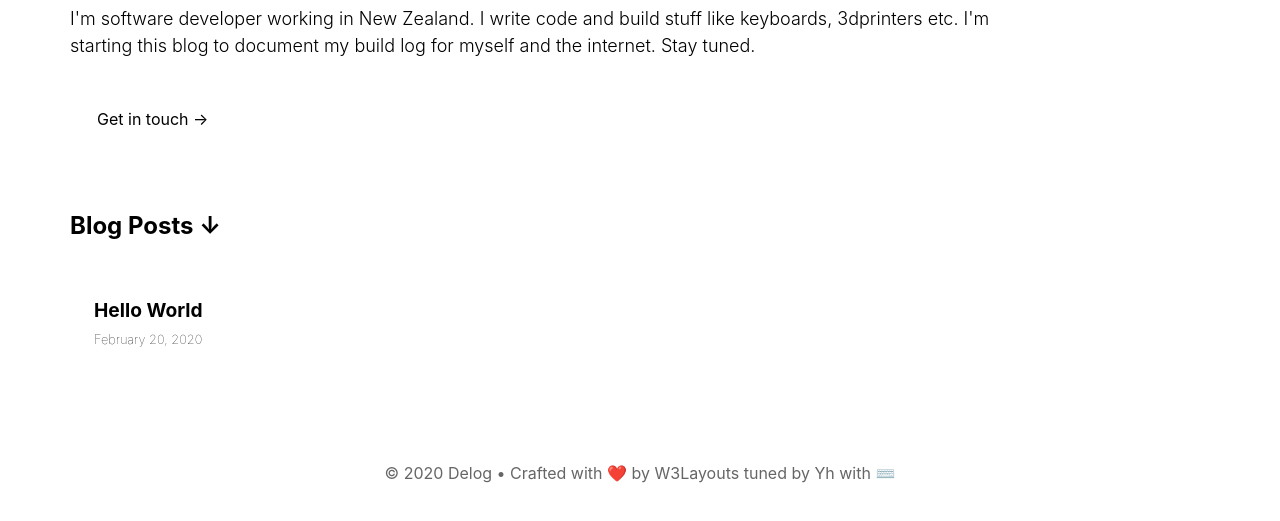
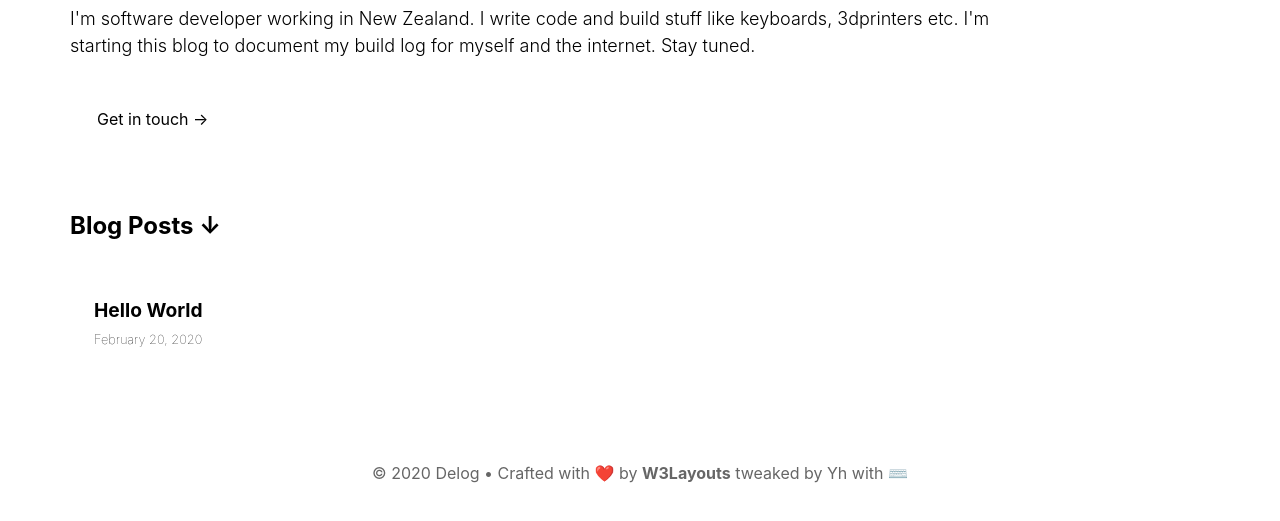
Before and after one commit to younghoonk17/gatsby-blog, a Gatsby site: page / in a window 1280 px wide. Shown: the part 175-696 px from the top of the page. Built offline with nearby package versions, Linux system fonts and the light colour scheme; Gatsby itself is replaced by a stand-in of ours.

Commit message:
changing icon and footer text

```diff
--- a/src/components/layout.js
+++ b/src/components/layout.js
@@ -25,7 +25,7 @@ export default ({ children }) => {
       </header>
       {children}
       <footer className="site-footer">
-        <p>&copy; {new Date().getFullYear()} Delog &bull; Crafted with <span role="img" aria-label="love">❤️</span> by <a href="https://w3layouts.com"></a> W3Layouts tuned by Yh with ⌨️</p>
+        <p>&copy; {new Date().getFullYear()} Delog &bull; Crafted with <span role="img" aria-label="love">❤️</span> by <a href="https://w3layouts.com">W3Layouts</a> tweaked by Yh with ⌨️</p>
       </footer>
     </div>
   )
```
Also changed, not shown: src/images/icon.png.
